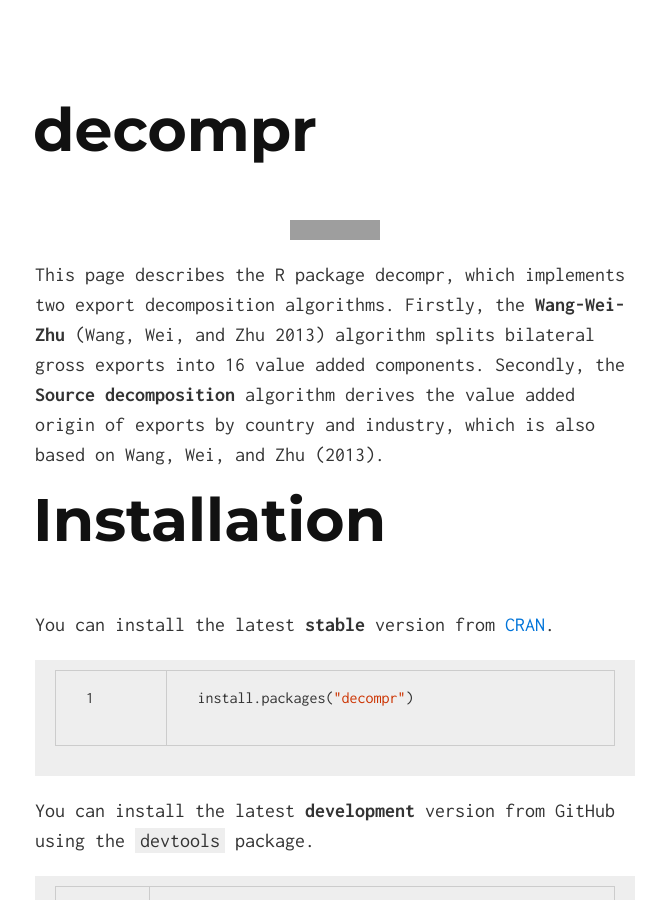
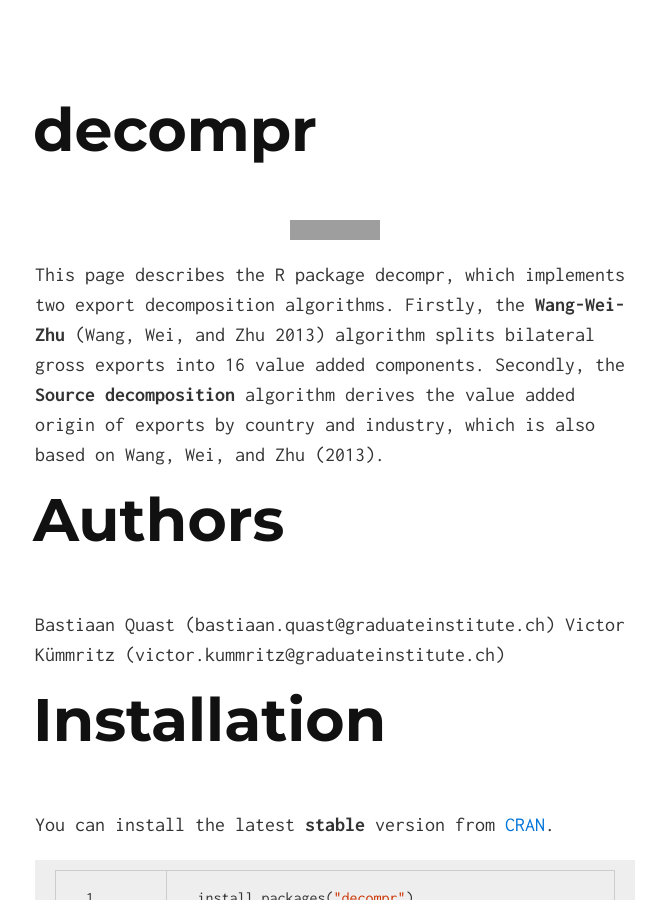
Before and after one commit to bquast/decompr, a Jekyll site: the page built from index.html, in a window 1280 px wide and 900 px high. Shown: the whole window, without its empty margins (305-971 px from the left). Built offline with Jekyll 4.4.1, drawn with Linux system fonts in a browser that asks for light colours; grey boxes are pictures that could not be loaded.

Commit message:
Update index.md

```diff
--- a/_includes/index.md
+++ b/_includes/index.md
@@ -3,6 +3,10 @@
 This page describes the R package decompr, which implements two export decomposition algorithms.
 Firstly, the **Wang-Wei-Zhu** (Wang, Wei, and Zhu 2013) algorithm splits bilateral gross exports into 16 value added components.
 Secondly, the **Source decomposition** algorithm derives the value added origin of exports by country and industry, which is also based on Wang, Wei, and Zhu (2013).
+
+# Authors
+Bastiaan Quast (bastiaan.quast@graduateinstitute.ch)
+Victor Kümmritz (victor.kummritz@graduateinstitute.ch)
 
 
 # Installation
```
